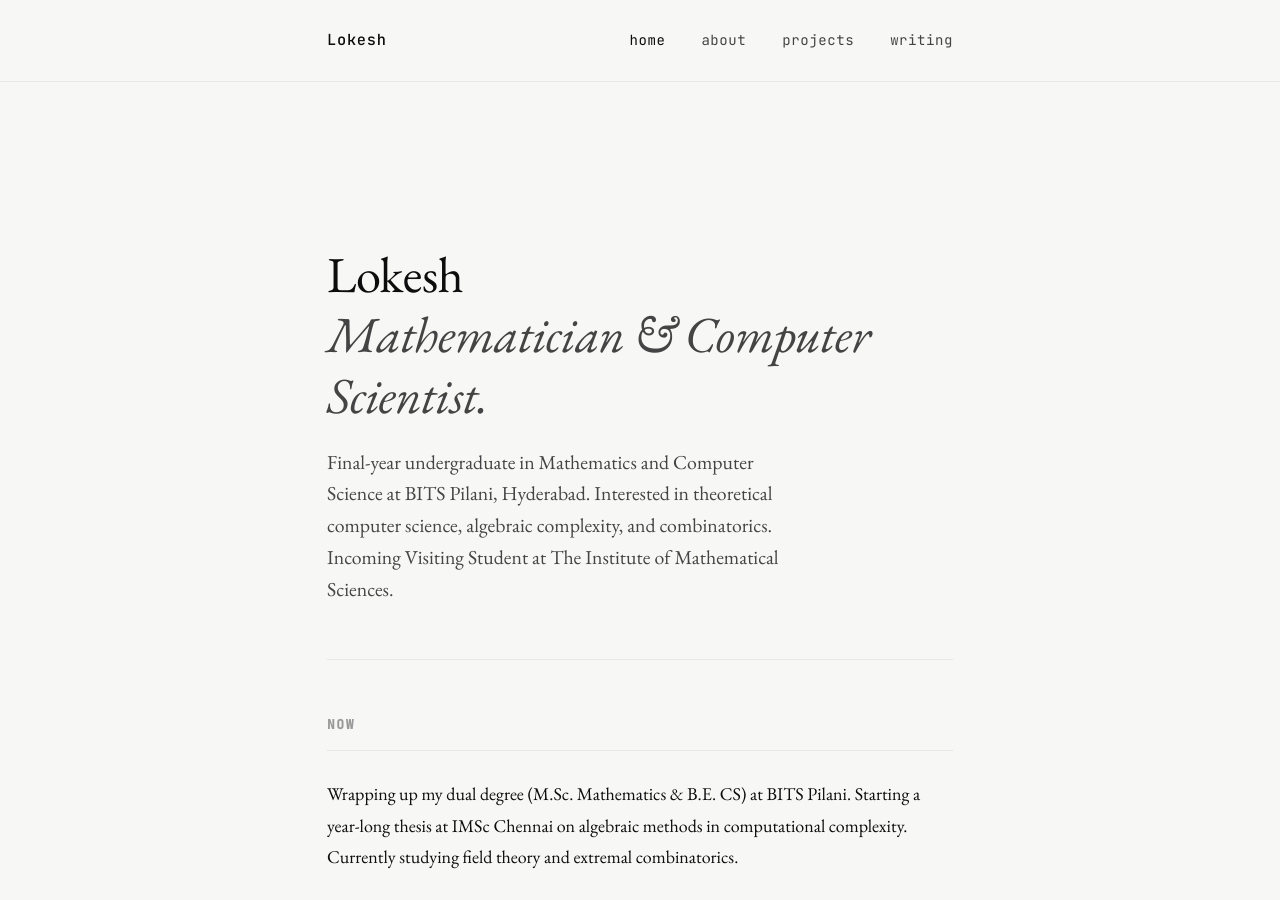
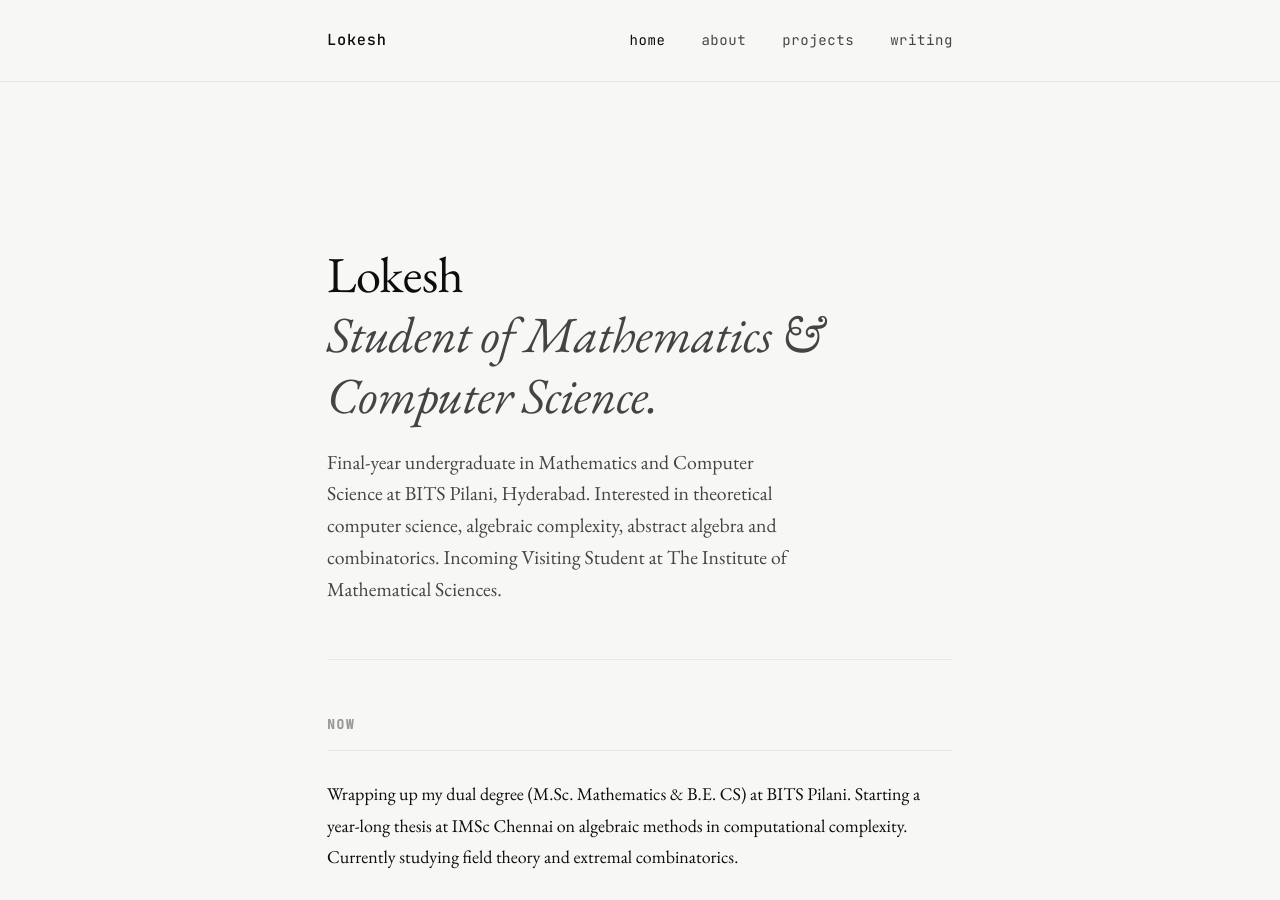
Before and after one commit to Lokesh-bitshyd22/Lokesh-bitshyd22.github.io, a Jekyll site: the page built from index.md, in a window 1280 px wide and 900 px high. Built offline with Jekyll 4.4.1, drawn with Linux system fonts in a browser that asks for light colours.

Commit message:
Update index.md

```diff
--- a/index.md
+++ b/index.md
@@ -3,10 +3,10 @@ layout: default
 ---
 
 <section class="home-intro">
-  <h1>Lokesh<br><em>Mathematician & Computer Scientist.</em></h1>
+  <h1>Lokesh<br><em>Student of Mathematics & Computer Science.</em></h1>
   <p class="tagline">
     Final-year undergraduate in Mathematics and Computer Science at BITS Pilani, Hyderabad.
-    Interested in theoretical computer science, algebraic complexity, and combinatorics.
+    Interested in theoretical computer science, algebraic complexity, abstract algebra and combinatorics.
     Incoming Visiting Student at The Institute of Mathematical Sciences.
   </p>
 </section>
```
